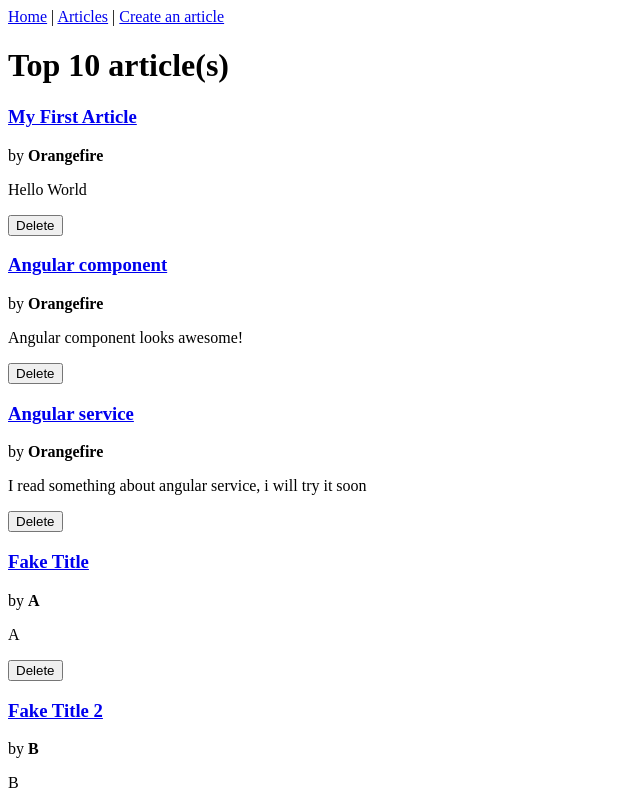
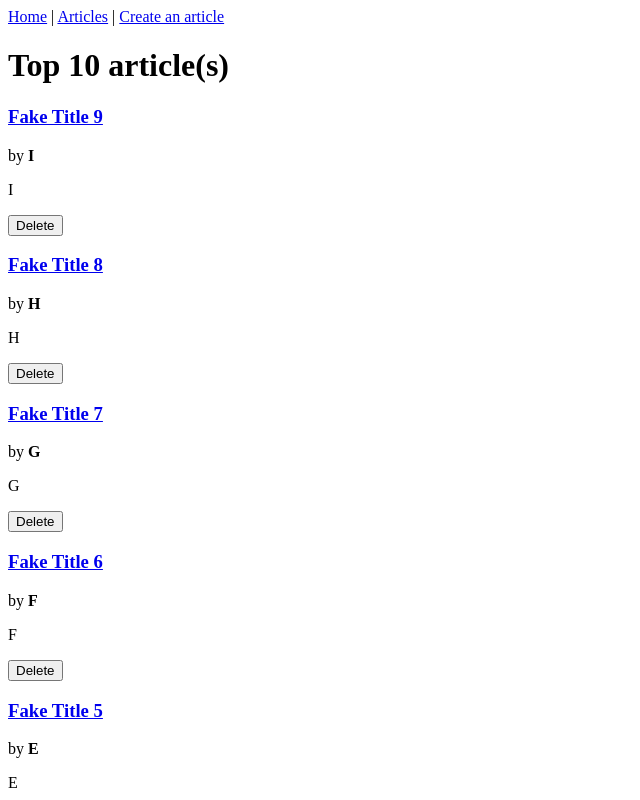
Before and after one commit to Polytech-Paris-Sud-Web/berthout-tp2, an Angular app: page / in a window 1280 px wide. Shown: the top 800 px of the page, without its empty margins (0-640 px from the left). Built offline with nearby package versions, Linux system fonts and the light colour scheme; data requests are answered from the project's data file.

Commit message:
[CHG] Display the last articles rather than the first ones in homepage
Remove duplicate API call in articles component

```diff
--- a/src/app/article.service.ts
+++ b/src/app/article.service.ts
@@ -25,10 +25,12 @@ export class ArticleService implements AddArticleService, GetArticleService, Del
   constructor(private http: HttpClient) {
   }
 
-  articles(limit: number | undefined = undefined, query: string | undefined = undefined): Observable<Article[]> {
-    const params: { _limit?: number, q?: string } = {};
-    if (limit !== undefined) {
-      params._limit = limit;
+  articles(last: number | undefined = undefined, query: string | undefined = undefined): Observable<Article[]> {
+    const params: { _sort?: string, _order?: string, _limit?: number, q?: string } = {};
+    if (last !== undefined) {
+      params._sort = "id";
+      params._order = "desc";
+      params._limit = last;
     }
     if (query !== undefined) {
       params.q = query;
--- a/src/app/articles/articles.component.ts
+++ b/src/app/articles/articles.component.ts
@@ -30,7 +30,6 @@ export class ArticlesComponent implements OnInit, OnChanges {
   }
 
   ngOnInit(): void {
-    this.updateArticles(this.fetchService);
   }
 
   ngOnChanges(changes: SimpleChanges) {
```
Also changed, not shown: dev/resources/db.json (line endings or trailing spaces).
